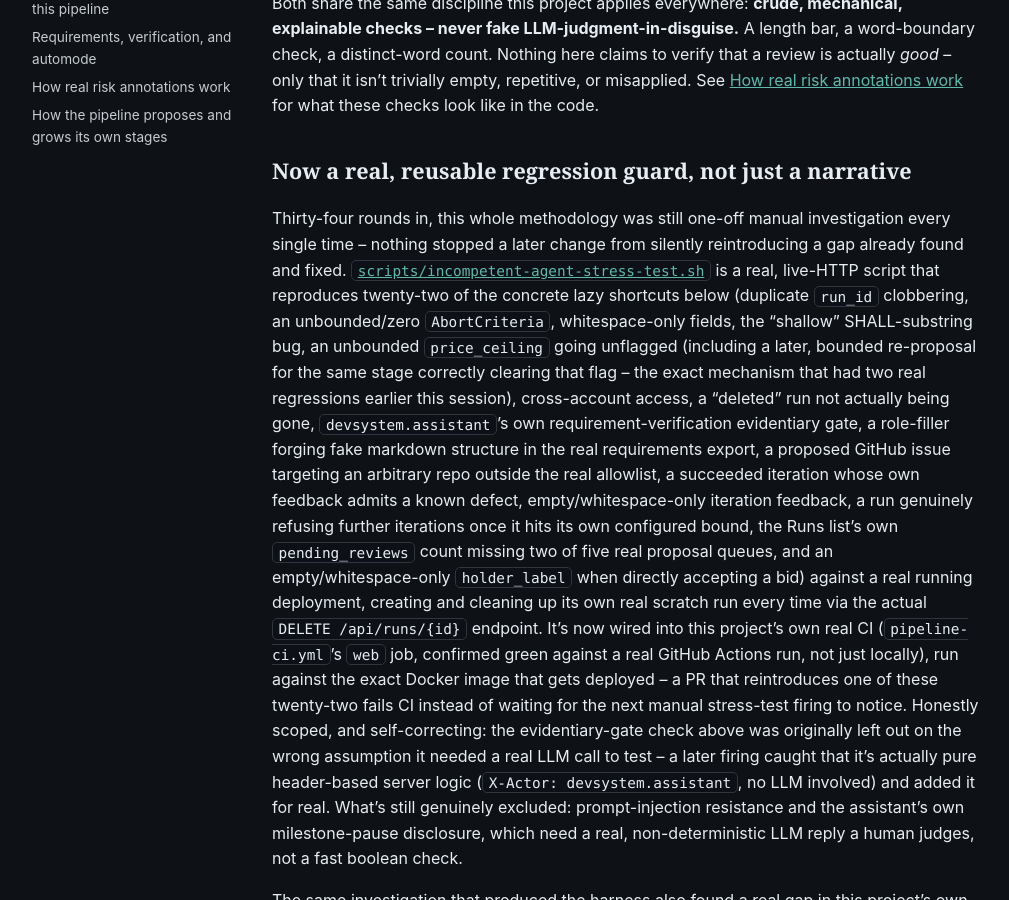
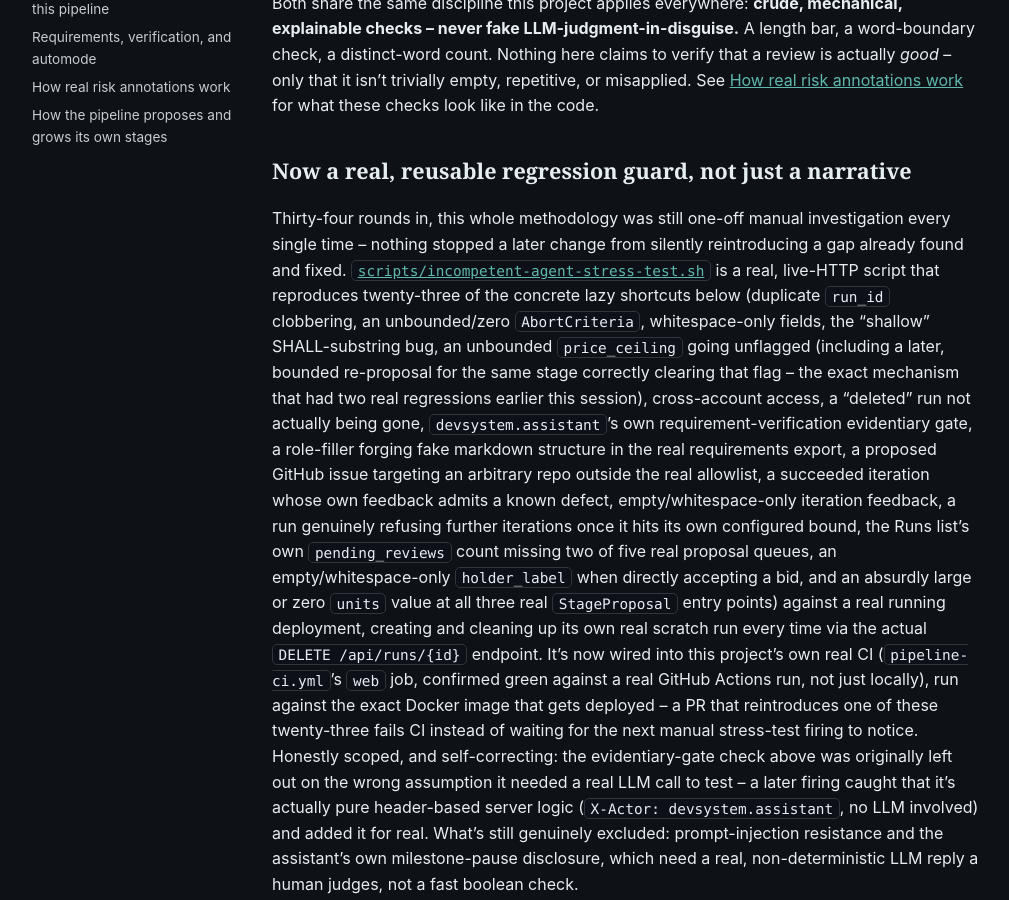
Before and after one commit to scimbe/CADS-devsystem-docs, a Jekyll site: the page built from _explanation/dau-lens-and-stress-testing.md, in a window 1280 px wide and 900 px high, scrolled down 843 px. Shown: the whole window, without its empty margins (82-1091 px from the left). Built offline with Jekyll 4.4.1, drawn with Linux system fonts in a browser that asks for light colours; some of the changed text lies outside the part shown.

Commit message:
explanation: document runs 55-56 -- the units cap at all three real entry points
Records the MAX_ROLE_UNITS fix (CADS-devsystem@ef0af5b, 52fd227): units
was checked for zero at two of three real StageProposal entry points but
never for an absurdly large value, and the third entry point
(validate_proposals, reached by embedded proposals with no human review
gate) had neither check. Bumps the harness/round/gap counts to
twenty-three checks, fifty-six rounds, forty-three gaps.

```diff
--- a/_explanation/dau-lens-and-stress-testing.md
+++ b/_explanation/dau-lens-and-stress-testing.md
@@ -43,7 +43,7 @@ for what these checks look like in the code.
 Thirty-four rounds in, this whole methodology was still one-off manual investigation every single
 time -- nothing stopped a later change from silently reintroducing a gap already found and fixed.
 [`scripts/incompetent-agent-stress-test.sh`](https://github.com/scimbe/CADS-devsystem/blob/main/scripts/incompetent-agent-stress-test.sh)
-is a real, live-HTTP script that reproduces twenty-two of the concrete lazy shortcuts below
+is a real, live-HTTP script that reproduces twenty-three of the concrete lazy shortcuts below
 (duplicate `run_id` clobbering, an unbounded/zero `AbortCriteria`, whitespace-only fields, the
 "shallow" SHALL-substring bug, an unbounded `price_ceiling` going unflagged (including a later,
 bounded re-proposal for the same stage correctly clearing that flag -- the exact mechanism that had
@@ -53,12 +53,13 @@ forging fake markdown structure in the real requirements export, a proposed GitH
 an arbitrary repo outside the real allowlist, a succeeded iteration whose own feedback admits a
 known defect, empty/whitespace-only iteration feedback, a run genuinely refusing further iterations
 once it hits its own configured bound, the Runs list's own `pending_reviews` count missing two of
-five real proposal queues, and an empty/whitespace-only `holder_label` when directly accepting a
-bid) against a real running deployment, creating and cleaning up its own real scratch run every
+five real proposal queues, an empty/whitespace-only `holder_label` when directly accepting a
+bid, and an absurdly large or zero `units` value at all three real `StageProposal` entry points)
+against a real running deployment, creating and cleaning up its own real scratch run every
 time via the actual `DELETE /api/runs/{id}` endpoint. It's now wired into this project's own real CI
 (`pipeline-ci.yml`'s `web` job, confirmed green against a real GitHub Actions run, not just
 locally), run against the exact Docker image that gets deployed -- a PR that reintroduces one of
-these twenty-two fails CI instead of waiting for the next manual stress-test firing to notice.
+these twenty-three fails CI instead of waiting for the next manual stress-test firing to notice.
 Honestly scoped, and
 self-correcting: the evidentiary-gate check above was originally left out on the wrong assumption it
 needed a real LLM call to test -- a later firing caught that it's actually pure header-based server
@@ -137,8 +138,8 @@ day -- the paused banner now shows the actual real reason for all three, not a g
 
 ## The real track record
 
-As of this writing, the stress test has run **fifty-four** real rounds against the actual
-deployment, finding and closing forty-two real gaps -- not simulated, not hypothetical. A
+As of this writing, the stress test has run **fifty-six** real rounds against the actual
+deployment, finding and closing forty-three real gaps -- not simulated, not hypothetical. A
 representative sample, each with its own real live before/after proof:
 
 - A one-line rubber-stamp review (`"looks fine to me"`) satisfied the mandatory review gate just as
@@ -243,6 +244,16 @@ representative sample, each with its own real live before/after proof:
   have been `append`, three sorts that should have used `sort_by_key`) -- all fixed in the same commit
   that added the gate, watched green in the project's real GitHub Actions run for that exact push, not
   just a local Docker run standing in for it.
+- **The "two/three real entry points" pattern, at its most consequential yet**: a `StageProposal`'s
+  `units` field was checked for zero at two of its three real entry points (`propose_stage`,
+  `quick_submit_offer`), but not for an absurdly large value at either -- live-confirmed:
+  `units: 18446744073709551615` (`u64::MAX`) got a real `200`. Investigating whether the third real
+  entry point, `validate_proposals` (reached by a role-filler's own embedded stage proposal, which
+  applies to the live `PipelineSpec` immediately, with **no human review gate at all**), had even the
+  existing zero-check found it had neither check -- the most consequential of the three, since it's
+  the one path with no person in the loop to catch it. Fixed at the root: a single `MAX_ROLE_UNITS`
+  constant now lives in the pipeline crate as the one source of truth, enforced at all three real
+  entry points from the same shared check, not three independently-duplicated ones.
 
 Real, live, currently-true data as of this writing -- the actual `webconference-android` run's own
 risks, fetched fresh:
```
